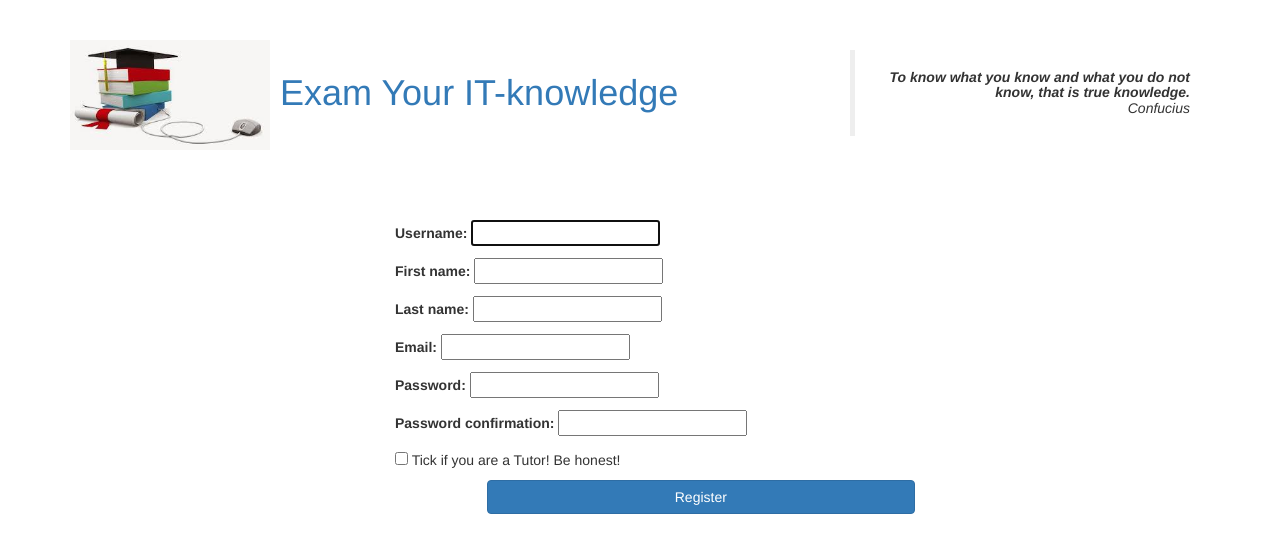
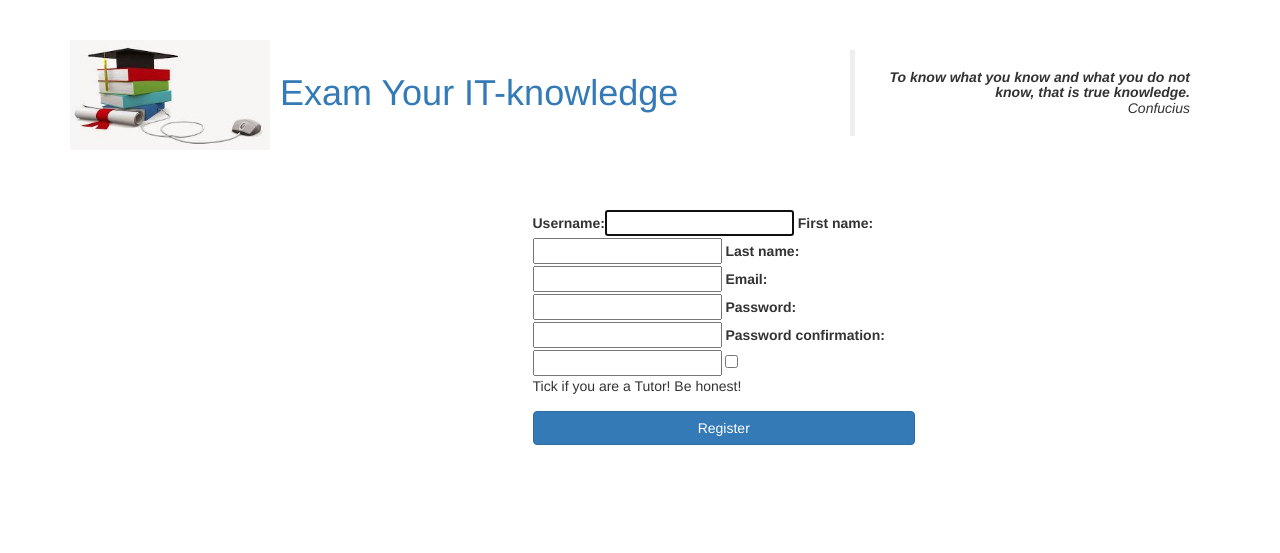
Before and after one commit to MadamGaBi/webquiz, a Django app: template register/templates/register/register.html in a window 1280 px wide. Shown: the part 52-605 px from the top of the page. Run offline with Django 3.2, Linux system fonts and the light colour scheme; the template is opened without the code that fills it: values that come from a table or form of the project are taken from there, others are empty; parts of the project's set-up code (start-up, migrations or seed data) failed here and were passed over; some libraries are stand-ins or nearby versions.

Commit message:
Correct function 'views.result' plus django-bootstrap-form for registration form

```diff
--- a/exam/views.py
+++ b/exam/views.py
@@ -81,7 +81,7 @@
         # перевіряючи по списку всіх відповідей теми чи було прийняте відповідне значення id
         for answers in answers_list:
             for answer in answers:
-                if answer.id in request.POST.getlist('answer.id'):
+                if str(answer.id) in request.POST.getlist('answer'):
                     marks_value += answer.is_correct
         return marks_value
 
@@ -101,6 +101,8 @@
             final_result = Result.objects.create(student_id_id = auth.get_user(request).id, topic_id_id = topic_id)
 
         final_result.mark = count_mark(answers_list)
+        print(answers_list)
+        print(final_result.mark)
         final_result.save()
         args['show_topic'] = Topic.objects.get(id = topic_id)
         args['marks_value'] = final_result.mark
--- a/register/templates/register/login.html
+++ b/register/templates/register/login.html
@@ -10,14 +10,14 @@
 			    <div class="form-group">
 		            <label class="control-label col-sm-2" for="username"> Username: </label>
 				    <div class="col-sm-10">
-				         <input type="text" class="form-control" name="username" id="username" placeholder="Enter username" required>
+				         <input type="text" class="form-control" name="username" id="username" required>
 				    </div>
 			    </div>
 
 			    <div class="form-group">
 				    <label class="control-label col-sm-2" for="password"> Password: </label>
 				    <div class="col-sm-10">
-		                <input type="password" class="form-control" name="password" id="password" placeholder="Enter password" required>
+		                <input type="password" class="form-control" name="password" id="password" required>
 				    </div>
 			    </div>
 
--- a/register/templates/register/register.html
+++ b/register/templates/register/register.html
@@ -1,25 +1,30 @@
 {% extends 'main_site.html' %}
+
+{% load bootstrap %}
 
 {% block login%}
 
     <div class="container">
-        <div class="center-block" style="width:520px; padding-top:60px">
+        <div class="center-block" style="width:520px; padding-top:50px">
 	        <form action="/user/register/" method="post" class="form-horizontal" role="form">
 	            {% csrf_token %}
 
-                {{ form.as_p }}
+	            <div class="form-group">
+                    <div class="col-sm-offset-3 col-sm-9">
+                		{{ form | bootstrap }}
+					</div>
+				</div>
 
 		        {% if register_error_msg %}
-
-			       <h2><label class="error">{{ register_error_msg }}</label></h2>
-
+ 		            <h2><label class="error">{{ register_error_msg }}</label></h2>
                 {% endif %}
 
 	            <div class="form-group">
-                    <div class="col-sm-offset-2 col-sm-10">
+                    <div class="col-sm-offset-3 col-sm-9">
 		                <input type="submit" class="btn btn-primary btn-block" value="Register">
                     </div>
                 </div>
+
 			</form>
 		</div>
 	</div>
--- a/requirements.txt
+++ b/requirements.txt
@@ -15,3 +15,5 @@
 HTML 5
 
 bootstrap 3.3.5
+
+django-bootstrap-form
--- a/webquiz/settings.py
+++ b/webquiz/settings.py
@@ -39,6 +39,7 @@
     'django.contrib.staticfiles',
     'exam',
     'register',
+    'bootstrapform',
 )
 
 MIDDLEWARE_CLASSES = (
```
Also changed, not shown: db.sqlite3.
